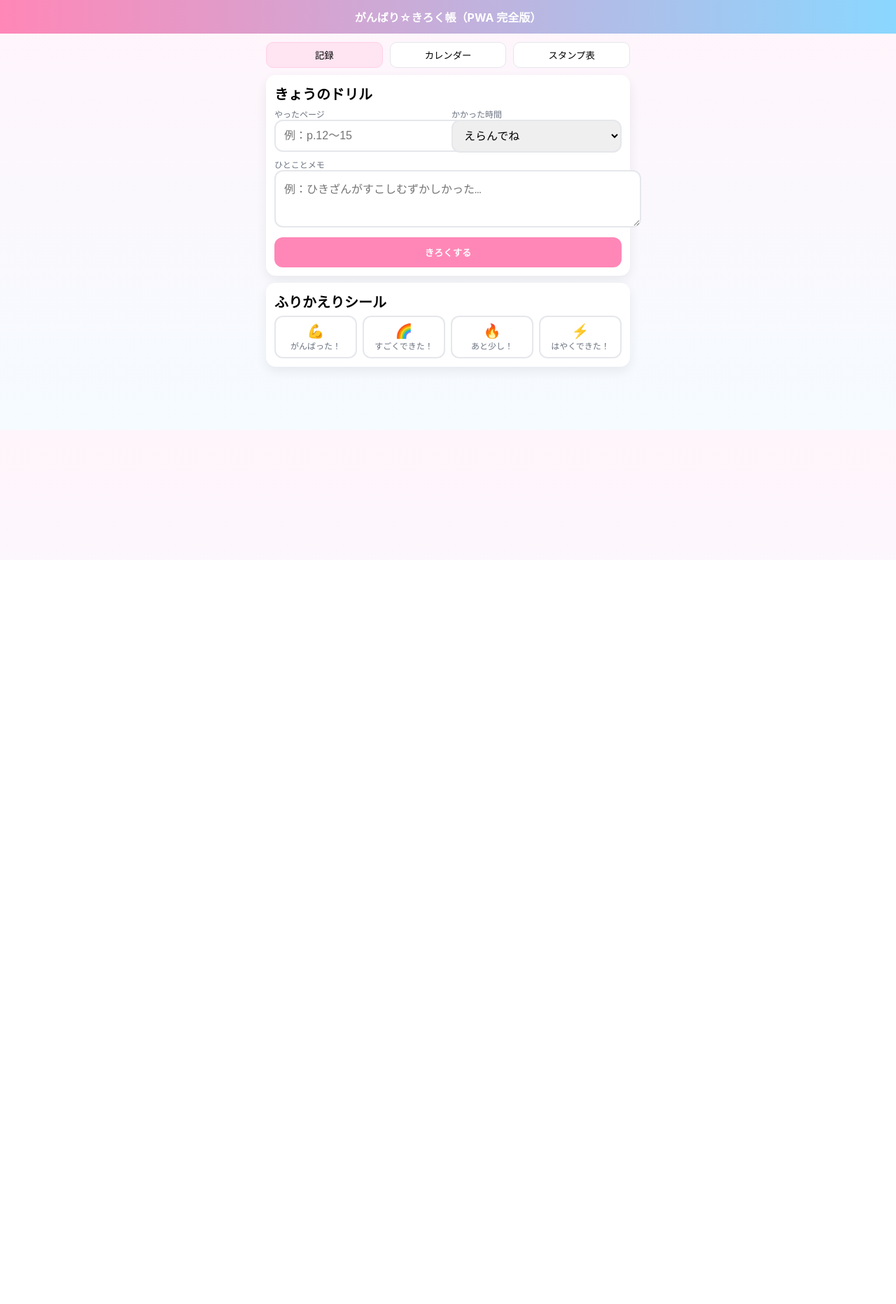
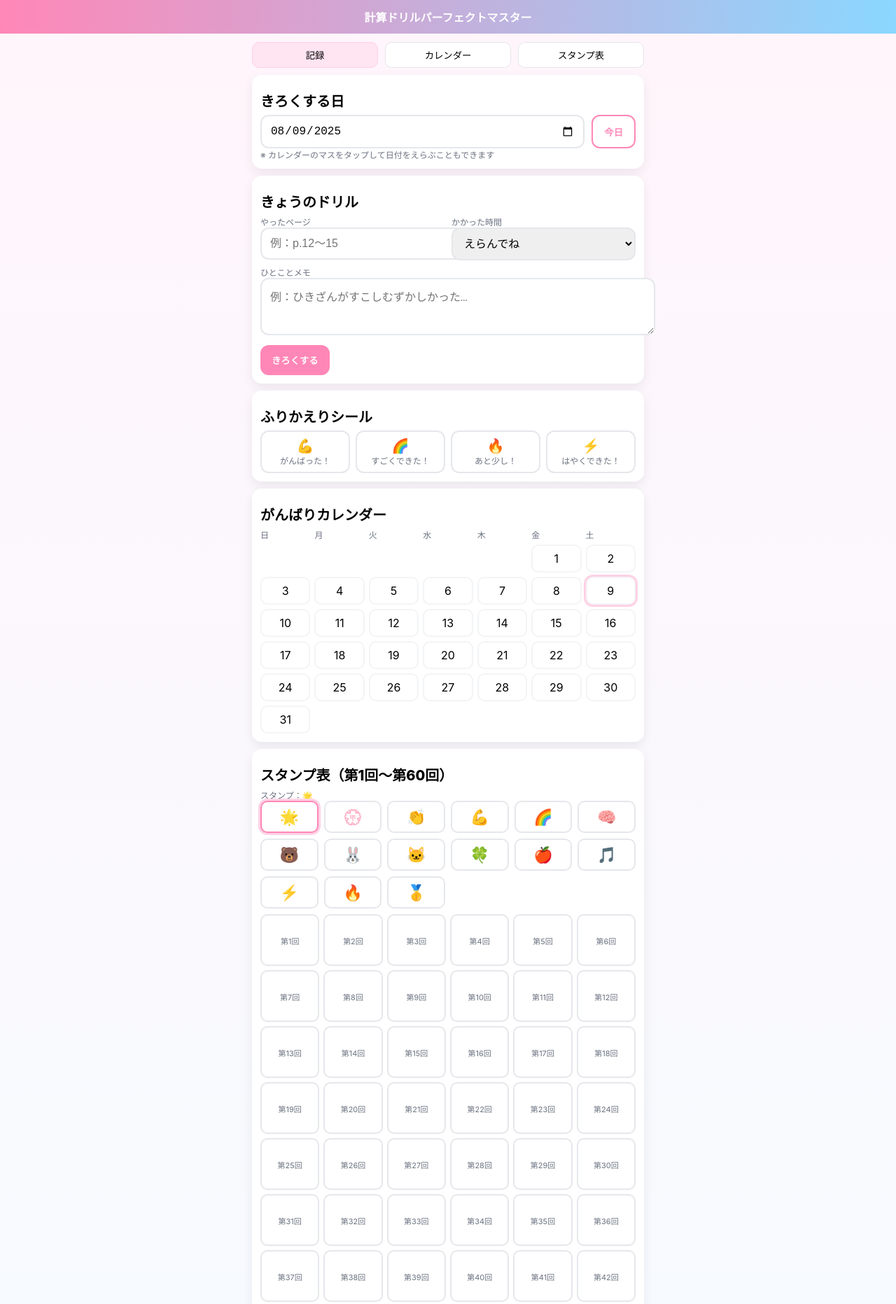
Before and after one commit to papitarou/ganbari-app, a plain HTML site: page index.html in a window 1280 px wide. Shown: the top 1863 px of the page at 70% size. Before the commit the page ends 800 px from the top, so only its background shows below. Drawn offline with Linux system fonts and the light colour scheme.

Commit message:
Add files via upload

```diff
--- a/index.html
+++ b/index.html
@@ -3,53 +3,51 @@
 <head>
 <meta charset="utf-8">
 <meta name="viewport" content="width=device-width, initial-scale=1">
-<title>がんばり☆きろく帳（PWA 完全版）</title>
+<title>計算ドリルパーフェクトマスター（PWA）</title>
 <link rel="manifest" href="./manifest.json">
 <meta name="theme-color" content="#ff87b7">
-<!-- Allow inline script for this single-file build -->
 <meta http-equiv="Content-Security-Policy" content="default-src 'self'; img-src 'self' data: blob:; style-src 'self' 'unsafe-inline'; script-src 'self' 'unsafe-inline';">
 <style>
   :root { --accent:#ff87b7; --accent2:#8ad7ff; --text:#333 }
   body{margin:0;font-family:-apple-system,BlinkMacSystemFont,"Segoe UI",Roboto,"Noto Sans JP","Hiragino Kaku Gothic ProN","Yu Gothic","Meiryo",sans-serif;background:linear-gradient(180deg,#fff5fb,#f5fbff)}
   header{position:sticky;top:0;background:linear-gradient(90deg,var(--accent),var(--accent2));color:#fff;padding:12px 16px;font-weight:700;text-align:center}
-  .wrap{max-width:520px;margin:0 auto;padding:12px 12px 80px}
+  .wrap{max-width:560px;margin:0 auto;padding:12px 12px 80px}
+  .title{font-size:20px;font-weight:800;margin:10px 0 6px}
+  .small{font-size:12px;color:#6b7280}
   .card{background:#fff;border-radius:14px;padding:12px;margin:10px 0;box-shadow:0 6px 16px rgba(0,0,0,.07)}
-  .title{font-size:20px;font-weight:800;margin-bottom:6px}
-  .small{font-size:12px;color:#6b7280}
   .row{display:flex;gap:10px}
   .col{flex:1}
   input,select,textarea{width:100%;padding:12px;border-radius:12px;border:2px solid #e5e7eb;font-size:16px}
-  .btn{border:none;border-radius:12px;padding:12px 16px;font-weight:700;cursor:pointer;width:100%}
+  .btn{border:none;border-radius:12px;padding:12px 16px;font-weight:700;cursor:pointer}
   .btn.main{background:var(--accent);color:#fff}
   .btn.sub{background:var(--accent2);color:#fff}
   .btn.ghost{background:#fff;border:2px solid var(--accent);color:var(--accent)}
+  .grid{display:grid;gap:6px}
   .calendar{display:grid;grid-template-columns:repeat(7,1fr);gap:6px}
-  .day{background:#fff;border:2px solid #f3f4f6;border-radius:10px;padding:8px;text-align:center}
+  .day{background:#fff;border:2px solid #f3f4f6;border-radius:10px;padding:8px;text-align:center;cursor:pointer}
+  .day.sel{outline:3px solid #ffd1e5}
   .day.good{background:#ecfeff;border-color:#bae6fd}
   .day.great{background:#fff1f5;border-color:#fbcfe8}
   .sticker-grid{display:grid;grid-template-columns:repeat(4,1fr);gap:8px}
   .sticker{border:2px solid #e5e7eb;border-radius:12px;padding:8px;text-align:center;cursor:pointer}
   .sticker.sel{border-color:var(--accent);box-shadow:0 0 0 3px #ffd1e5}
-  .nav{position:fixed;left:0;right:0;bottom:0;height:56px;background:#ffffffdd;backdrop-filter:blur(6px);display:grid;grid-template-columns:repeat(3,1fr);border-top:1px solid #e5e7eb}
-  .nav button{border:none;background:transparent;font-size:12px;padding:6px 0;color:#6b7280;cursor:pointer}
-  .nav button.active{color:var(--accent);font-weight:700}
-  .hidden{display:none}
-  .toast{position:fixed;left:50%;transform:translateX(-50%);bottom:80px;background:#111827;color:#fff;padding:10px 14px;border-radius:999px;font-size:14px;opacity:0;transition:.3s;pointer-events:none}
-  .toast.show{opacity:1}
-  /* Stamp board */
   .palette{display:grid;grid-template-columns:repeat(6,1fr);gap:8px}
   .stamp{border:2px solid #e5e7eb;border-radius:10px;padding:8px;text-align:center;cursor:pointer;background:#fff;font-size:22px;user-select:none}
   .stamp.sel{border-color:var(--accent);box-shadow:0 0 0 3px #ffd1e5}
-  .board{display:grid;grid-template-columns:repeat(6,1fr);gap:6px}
-  .cell{background:#fff;border:2px solid #e5e7eb;border-radius:10px;height:56px;display:flex;align-items:center;justify-content:center;font-size:26px;user-select:none;cursor:pointer}
-  .cell.filled{border-color:#c7d2fe;background:#eef2ff}
+  .board60{display:grid;grid-template-columns:repeat(6,1fr);gap:6px}
+  .cell60{background:#fff;border:2px solid #e5e7eb;border-radius:10px;height:70px;display:flex;flex-direction:column;align-items:center;justify-content:center;user-select:none;cursor:pointer}
+  .cell60 .lbl{font-size:11px;color:#6b7280;margin-top:2px}
+  .cell60 .val{font-size:24px;line-height:1}
+  .cell60.filled{background:#eef2ff;border-color:#c7d2fe}
   .topTabs{display:grid;grid-template-columns:repeat(3,1fr);gap:10px;margin-bottom:8px}
   .topTabs button{border:none;background:#fff;border:1px solid #e5e7eb;border-radius:10px;padding:8px 0;cursor:pointer}
   .topTabs button.active{background:#ffe4f1;border-color:#ffd1e5}
+  .toast{position:fixed;left:50%;transform:translateX(-50%);bottom:80px;background:#111827;color:#fff;padding:10px 14px;border-radius:999px;font-size:14px;opacity:0;transition:.3s;pointer-events:none}
+  .toast.show{opacity:1}
 </style>
 </head>
 <body>
-<header>がんばり☆きろく帳（PWA 完全版）</header>
+<header>計算ドリルパーフェクトマスター</header>
 
 <div class="wrap">
   <div class="topTabs">
@@ -60,6 +58,15 @@
 
   <!-- Record Page -->
   <section id="page-record">
+    <div class="card">
+      <div class="title">きろくする日</div>
+      <div class="row">
+        <input id="datePick" type="date" class="col">
+        <button class="btn ghost" onclick="setToday()">今日</button>
+      </div>
+      <div class="small">※ カレンダーのマスをタップして日付をえらぶこともできます</div>
+    </div>
+
     <div class="card">
       <div class="title">きょうのドリル</div>
       <div class="row">
@@ -79,7 +86,7 @@
       <div class="small" style="margin-top:8px">ひとことメモ</div>
       <textarea id="note" rows="3" placeholder="例：ひきざんがすこしむずかしかった…"></textarea>
       <div style="height:10px"></div>
-      <button class="btn main" onclick="saveToday()">きろくする</button>
+      <button class="btn main" onclick="saveRecord()">きろくする</button>
     </div>
 
     <div class="card">
@@ -99,12 +106,12 @@
   <!-- Stamp Page -->
   <section id="page-stamp" class="hidden">
     <div class="card">
-      <div class="title">スタンプ表（6×5=30マス）</div>
-      <div class="small">えらぶスタンプ：<span id="cur">🌟</span></div>
+      <div class="title">スタンプ表（第1回〜第60回）</div>
+      <div class="small">スタンプ：<span id="cur">🌟</span></div>
       <div id="palette" class="palette"></div>
       <div style="height:8px"></div>
-      <div id="board" class="board"></div>
-      <div class="row" style="margin-top:10px">
+      <div id="board60" class="board60"></div>
+      <div class="row" style="margin-top:10px;gap:10px">
         <button class="btn sub" onclick="clearBoard()">ぜんぶけす</button>
         <button class="btn ghost" onclick="exportJSON()">JSON書き出し</button>
       </div>
@@ -115,34 +122,38 @@
 <div class="toast" id="toast">OK!</div>
 
 <script>
-  // PWA register with relative path
+  // SW
   if ('serviceWorker' in navigator) {
-    window.addEventListener('load', () => {
-      navigator.serviceWorker.register('./service-worker.js');
-    });
+    window.addEventListener('load', () => navigator.serviceWorker.register('./service-worker.js'));
   }
 
   // State
   const STICKER_LIST = ['💪 がんばった！','🌈 すごくできた！','🔥 あと少し！','⚡ はやくできた！'];
   const STAMPS = ['🌟','💮','👏','💪','🌈','🧠','🐻','🐰','🐱','🍀','🍎','🎵','⚡','🔥','🥇'];
-  let state = JSON.parse(localStorage.getItem('ganbari_pwa_state_fullfix') || '{}');
-  if (!state.records) state.records = {};
-  if (!state.board) state.board = Array(30).fill('');
+  const LABELS60 = Array.from({length:60}, (_,i)=>`第${i+1}回`);
+
+  let state = JSON.parse(localStorage.getItem('pm_v60_state') || '{}');
+  if (!state.records) state.records = {}; // yyyy-mm-dd -> {pages, minutes, note, sticker}
+  if (!state.board60) state.board60 = Array(60).fill('');
   if (!state.current) state.current = '🌟';
+  if (!state.selectedDate) state.selectedDate = fmt(new Date());
 
   // Helpers
   const toast = document.getElementById('toast');
+  const calendarEl = document.getElementById('calendar');
   const stickersEl = document.getElementById('stickers');
-  const calendarEl = document.getElementById('calendar');
+  const boardEl = document.getElementById('board60');
   const paletteEl = document.getElementById('palette');
-  const boardEl = document.getElementById('board');
   const curEl = document.getElementById('cur');
+  const datePick = document.getElementById('datePick');
 
-  function saveState(){ localStorage.setItem('ganbari_pwa_state_fullfix', JSON.stringify(state)); }
+  function save(){ localStorage.setItem('pm_v60_state', JSON.stringify(state)); }
   function fmt(d){ const y=d.getFullYear(); const m=('0'+(d.getMonth()+1)).slice(-2); const day=('0'+d.getDate()).slice(-2); return `${y}-${m}-${day}`; }
-  function showToast(m){ toast.textContent=m; toast.classList.add('show'); setTimeout(()=>toast.classList.remove('show'), 1200); }
+  function showToast(m){ toast.textContent=m; toast.classList.add('show'); setTimeout(()=>toast.classList.remove('show'),1200); }
+  function setToday(){ state.selectedDate = fmt(new Date()); datePick.value = state.selectedDate; save(); renderCalendar(); showToast('今日にしたよ'); }
+  window.setToday = setToday;
 
-  // Pages
+  // Tabs
   function showPage(which){
     document.getElementById('page-record').classList.add('hidden');
     document.getElementById('page-calendar').classList.add('hidden');
@@ -152,7 +163,7 @@
     document.getElementById('tab-stamp').classList.remove('active');
     if (which==='record'){ document.getElementById('page-record').classList.remove('hidden'); document.getElementById('tab-record').classList.add('active'); }
     if (which==='calendar'){ document.getElementById('page-calendar').classList.remove('hidden'); document.getElementById('tab-calendar').classList.add('active'); renderCalendar(); }
-    if (which==='stamp'){ document.getElementById('page-stamp').classList.remove('hidden'); document.getElementById('tab-stamp').classList.add('active'); renderPalette(); renderBoard(); }
+    if (which==='stamp'){ document.getElementById('page-stamp').classList.remove('hidden'); document.getElementById('tab-stamp').classList.add('active'); renderPalette(); renderBoard60(); }
   }
 
   // Stickers
@@ -161,87 +172,91 @@
     STICKER_LIST.forEach(s=>{
       const [emoji,label]=s.split(' ');
       const d=document.createElement('div'); d.className='sticker'; d.innerHTML=`<div style="font-size:20px">${emoji}</div><div class="small">${label}</div>`;
-      d.onclick=()=>{
-        document.querySelectorAll('.sticker').forEach(x=>x.classList.remove('sel'));
-        d.classList.add('sel'); d.dataset.value = label;
-      };
+      d.onclick=()=>{ document.querySelectorAll('.sticker').forEach(x=>x.classList.remove('sel')); d.classList.add('sel'); d.dataset.value = label; };
       stickersEl.appendChild(d);
     });
   }
 
-  // Calendar
+  // Calendar (click to select date)
   function renderCalendar(){
     calendarEl.innerHTML = '';
-    const now = new Date();
-    const y = now.getFullYear();
-    const m = now.getMonth();
+    const sel = state.selectedDate;
+    const s = sel.split('-'); const y = parseInt(s[0]), m = parseInt(s[1]) - 1;
     const first = new Date(y,m,1);
     const startDay = first.getDay();
     const days = new Date(y, m+1, 0).getDate();
+
     ['日','月','火','水','木','金','土'].forEach(w=>{
       const wd = document.createElement('div'); wd.textContent = w; wd.className='small'; calendarEl.appendChild(wd);
     });
+
     for(let i=0;i<startDay;i++){ const b=document.createElement('div'); b.className='day'; b.style.visibility='hidden'; calendarEl.appendChild(b); }
     for(let d=1; d<=days; d++){
       const box = document.createElement('div'); box.className='day';
       const key = `${y}-${('0'+(m+1)).slice(-2)}-${('0'+d).slice(-2)}`;
       const rec = state.records[key];
       if (rec) { if (rec.sticker==='すごくできた！') box.classList.add('great'); else box.classList.add('good'); }
+      if (key===state.selectedDate) box.classList.add('sel');
       box.innerHTML = `<div>${d}</div><div class="small">${rec? (rec.minutes||''):''}</div>`;
+      box.onclick = ()=>{ state.selectedDate = key; save(); datePick.value = key; renderCalendar(); showToast(`${key} をえらんだよ`); };
       calendarEl.appendChild(box);
     }
   }
 
-  // Record
-  function saveToday(){
+  // Record save
+  function saveRecord(){
     const pages = document.getElementById('pages').value.trim();
     const minutes = document.getElementById('minutes').value;
     const note = document.getElementById('note').value.trim();
-    const sel = document.querySelector('.sticker.sel');
-    const sticker = sel ? sel.querySelector('.small').textContent : '';
-    if (!pages && !minutes && !sticker){
-      showToast('入力してね！');
-      return;
-    }
-    state.records[fmt(new Date())] = {pages, minutes, note, sticker};
-    saveState();
-    showToast('きろくしたよ！');
+    const selSticker = document.querySelector('.sticker.sel');
+    const sticker = selSticker ? selSticker.querySelector('.small').textContent : '';
+    const key = datePick.value || state.selectedDate || fmt(new Date());
+    if (!key){ showToast('日付をえらんでね'); return; }
+    if (!pages && !minutes && !sticker){ showToast('入力してね！'); return; }
+    state.records[key] = {pages, minutes, note, sticker};
+    save();
+    showToast(`${key} にきろくしたよ！`);
     document.getElementById('pages').value='';
     document.getElementById('minutes').value='';
     document.getElementById('note').value='';
     document.querySelectorAll('.sticker').forEach(x=>x.classList.remove('sel'));
     renderCalendar();
   }
-  window.saveToday = saveToday;
+  window.saveRecord = saveRecord;
 
-  // Stamp board
+  // Stamp board 60
   function renderPalette(){
     paletteEl.innerHTML='';
     STAMPS.forEach(s=>{
       const d=document.createElement('div'); d.className='stamp'+(state.current===s?' sel':''); d.textContent=s;
-      d.onclick=()=>{ state.current=s; curEl.textContent=s; saveState(); renderPalette(); };
+      d.onclick=()=>{ state.current=s; curEl.textContent=s; save(); renderPalette(); };
       paletteEl.appendChild(d);
     });
   }
-  function renderBoard(){
+  function renderBoard60(){
     boardEl.innerHTML='';
-    const cols=6, rows=5;
-    for(let i=0;i<rows*cols;i++){
-      const c=document.createElement('div'); c.className='cell';
-      const v=state.board[i]||''; if(v){c.classList.add('filled'); c.textContent=v;}
-      c.onclick=()=>place(i); c.ondblclick=()=>erase(i);
+    for(let i=0;i<60;i++){
+      const c=document.createElement('div'); c.className='cell60';
+      const val = state.board60[i] || '';
+      c.innerHTML = `<div class="val">${val}</div><div class="lbl">${LABELS60[i]}</div>`;
+      if (val) c.classList.add('filled');
+      c.onclick = ()=> place60(i);
+      c.ondblclick = ()=> erase60(i);
       boardEl.appendChild(c);
     }
   }
-  function place(i){ state.board[i]=state.current; saveState(); const el=boardEl.children[i]; el.textContent=state.current; el.classList.add('filled'); }
-  function erase(i){ state.board[i]=''; saveState(); const el=boardEl.children[i]; el.textContent=''; el.classList.remove('filled'); }
-  function clearBoard(){ if(!confirm('ぜんぶ けしますか？')) return; state.board = state.board.map(()=>'' ); saveState(); renderBoard(); }
-  function exportJSON(){ const blob=new Blob([JSON.stringify(state,null,2)],{type:'application/json'}); const a=document.createElement('a'); a.href=URL.createObjectURL(blob); a.download='ganbari_data.json'; a.click(); }
+  function place60(i){ state.board60[i]=state.current; save(); const el=boardEl.children[i]; el.querySelector('.val').textContent=state.current; el.classList.add('filled'); }
+  function erase60(i){ state.board60[i]=''; save(); const el=boardEl.children[i]; el.querySelector('.val').textContent=''; el.classList.remove('filled'); }
+  function clearBoard(){ if(!confirm('ぜんぶ けしますか？')) return; state.board60 = Array(60).fill(''); save(); renderBoard60(); }
+  function exportJSON(){ const blob=new Blob([JSON.stringify(state,null,2)],{type:'application/json'}); const a=document.createElement('a'); a.href=URL.createObjectURL(blob); a.download='pm_v60_data.json'; a.click(); }
   window.clearBoard = clearBoard; window.exportJSON = exportJSON;
 
   // Init
+  datePick.value = state.selectedDate;
   renderStickers();
   renderCalendar();
+  renderPalette();
+  renderBoard60();
   showPage('record');
 </script>
 </body>
--- a/service-worker.js
+++ b/service-worker.js
@@ -1,4 +1,4 @@
-const CACHE_NAME = 'ganbari-fullfix-v1';
+const CACHE_NAME = 'ganbari-v60-v1';
 const ASSETS = ['./','./index.html','./manifest.json','./icon-192.png','./icon-512.png'];
 self.addEventListener('install',e=>{e.waitUntil(caches.open(CACHE_NAME).then(c=>c.addAll(ASSETS)));self.skipWaiting();});
 self.addEventListener('activate',e=>{e.waitUntil(caches.keys().then(keys=>Promise.all(keys.map(k=>k!==CACHE_NAME&&caches.delete(k)))));self.clients.claim();});
```
Also changed, not shown: README.txt, manifest.json.
